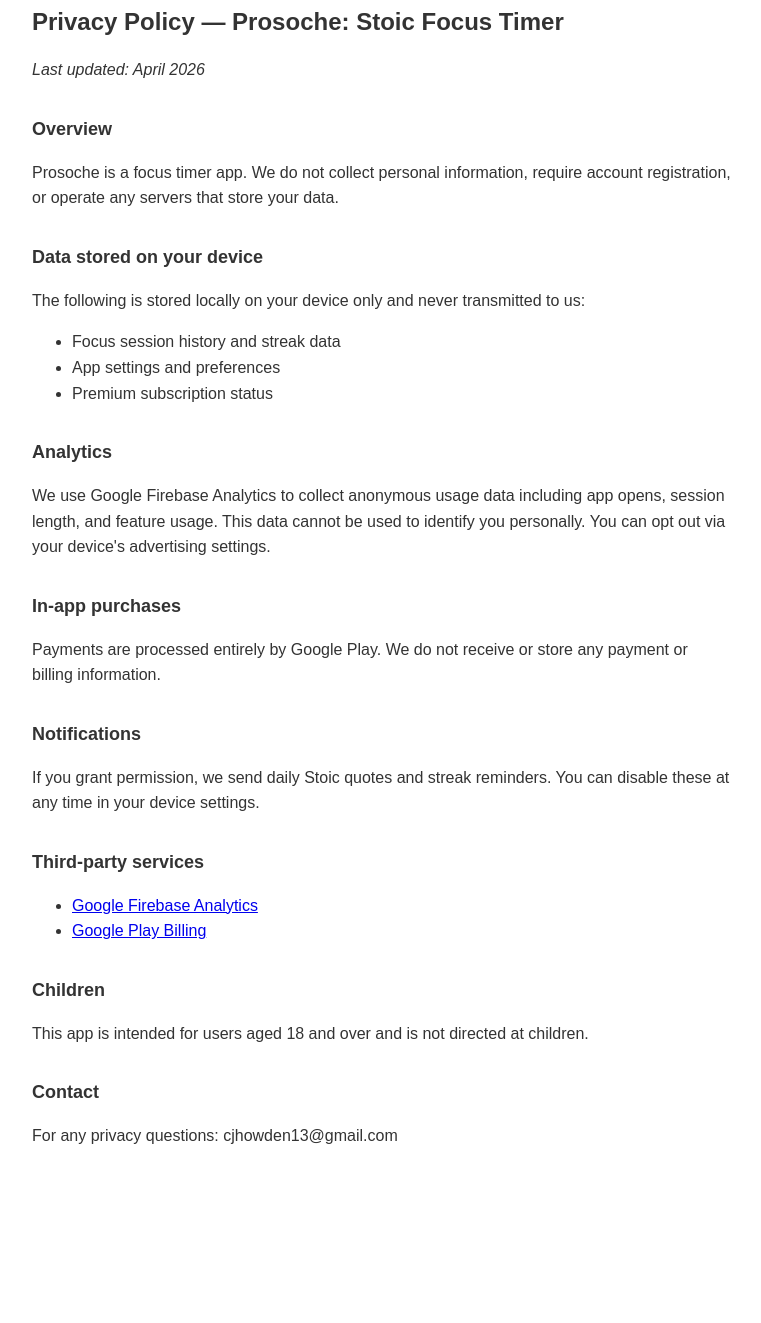
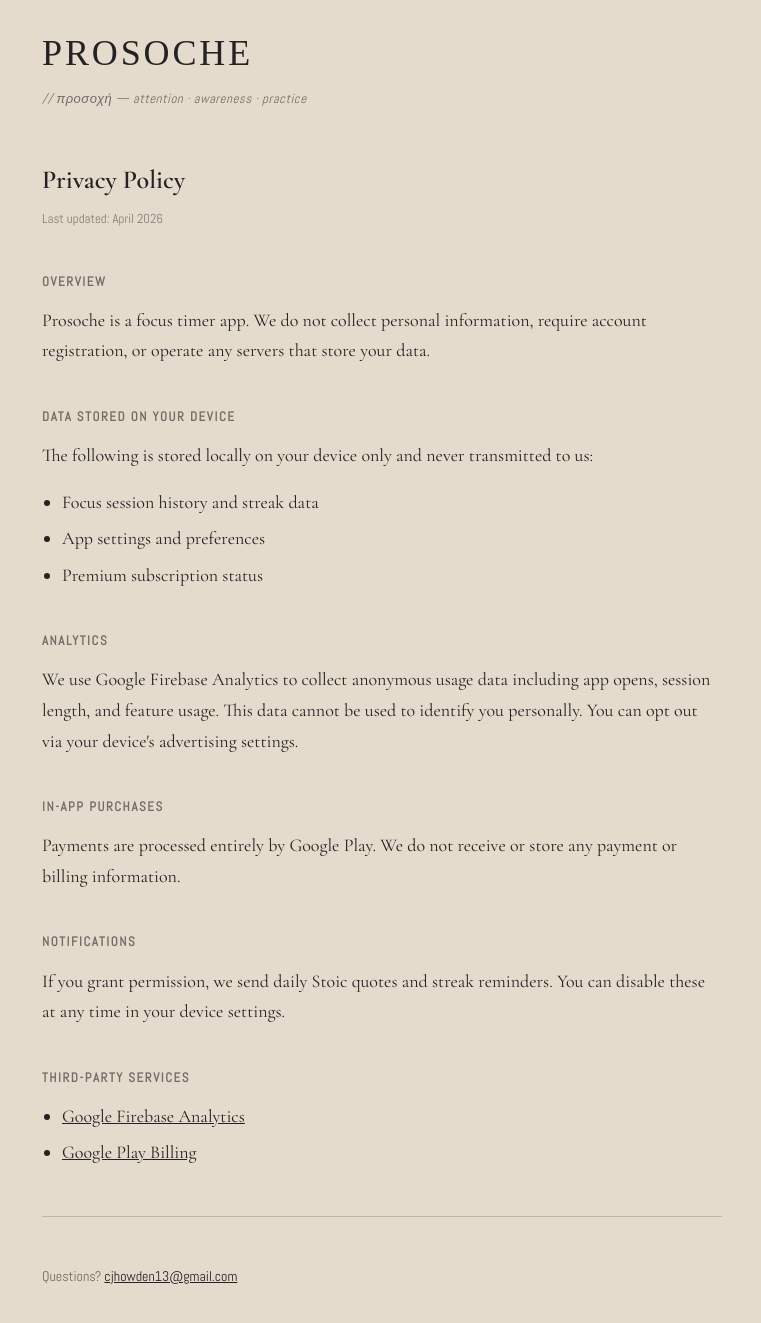
Before and after one commit to Hemalurgic/prosoche-privacy, a plain HTML site: page index.html in a window 1280 px wide. Shown: the part 37-1360 px from the top of the page, without its empty margins (258-1019 px from the left). Before the commit the page ends 1226 px from the top, so only its background shows below. Drawn offline with nearby package versions, Linux system fonts and the light colour scheme; a web font is replaced by a local one.

Commit message:
index.html

```diff
--- a/index.html
+++ b/index.html
@@ -3,15 +3,78 @@
 <head>
   <meta charset="UTF-8">
   <meta name="viewport" content="width=device-width, initial-scale=1.0">
-  <title>Prosoche Privacy Policy</title>
+  <title>Prosoche — Privacy Policy</title>
+  <link href="https://fonts.googleapis.com/css2?family=Jomolhari&family=Cormorant+Garamond:ital,wght@0,400;0,600;1,400&family=Abel&display=swap" rel="stylesheet">
   <style>
-    body { font-family: sans-serif; max-width: 700px; margin: 40px auto; padding: 0 20px; line-height: 1.6; color: #333; }
-    h1 { font-size: 24px; } h2 { font-size: 18px; margin-top: 32px; }
+    * { box-sizing: border-box; margin: 0; padding: 0; }
+    body {
+      background-color: #E5DBCD;
+      color: #242223;
+      font-family: 'Cormorant Garamond', serif;
+      font-size: 18px;
+      line-height: 1.7;
+      padding: 60px 20px;
+    }
+    .container { max-width: 680px; margin: 0 auto; }
+    .wordmark {
+      font-family: 'Jomolhari', serif;
+      font-size: 36px;
+      letter-spacing: 0.08em;
+      margin-bottom: 4px;
+    }
+    .subtitle {
+      font-family: 'Abel', sans-serif;
+      font-size: 13px;
+      color: rgba(36, 34, 35, 0.6);
+      font-style: italic;
+      letter-spacing: 0.5px;
+      margin-bottom: 48px;
+    }
+    h1 {
+      font-family: 'Cormorant Garamond', serif;
+      font-weight: 600;
+      font-size: 26px;
+      margin-bottom: 6px;
+    }
+    .updated {
+      font-family: 'Abel', sans-serif;
+      font-size: 13px;
+      color: rgba(36, 34, 35, 0.5);
+      margin-bottom: 40px;
+    }
+    h2 {
+      font-family: 'Abel', sans-serif;
+      font-size: 13px;
+      letter-spacing: 0.12em;
+      text-transform: uppercase;
+      color: rgba(36, 34, 35, 0.6);
+      margin-top: 40px;
+      margin-bottom: 12px;
+    }
+    p { margin-bottom: 16px; }
+    ul { padding-left: 20px; margin-bottom: 16px; }
+    li { margin-bottom: 6px; }
+    a { color: #242223; }
+    .divider {
+      height: 1px;
+      background: rgba(36, 34, 35, 0.2);
+      margin: 48px 0;
+    }
+    .contact {
+      font-family: 'Abel', sans-serif;
+      font-size: 14px;
+      color: rgba(36, 34, 35, 0.6);
+    }
   </style>
 </head>
 <body>
-  <h1>Privacy Policy — Prosoche: Stoic Focus Timer</h1>
-  <p><em>Last updated: April 2026</em></p>
+  <div class="container">
+
+    <div class="wordmark">PROSOCHE</div>
+    <div class="subtitle">// προσοχή — attention · awareness · practice</div>
+
+    <h1>Privacy Policy</h1>
+    <div class="updated">Last updated: April 2026</div>
 
     <h2>Overview</h2>
     <p>Prosoche is a focus timer app. We do not collect personal information, require account registration, or operate any servers that store your data.</p>
@@ -39,10 +102,10 @@
       <li><a href="https://policies.google.com/privacy">Google Play Billing</a></li>
     </ul>
 
-  <h2>Children</h2>
-  <p>This app is intended for users aged 18 and over and is not directed at children.</p>
+    <div class="divider"></div>
 
-  <h2>Contact</h2>
-  <p>For any privacy questions: cjhowden13@gmail.com</p>
+    <p class="contact">Questions? <a href="mailto:cjhowden13@gmail.com">cjhowden13@gmail.com</a></p>
+
+  </div>
 </body>
 </html>
```
Lines whose indentation alone changed are shown as unchanged.
